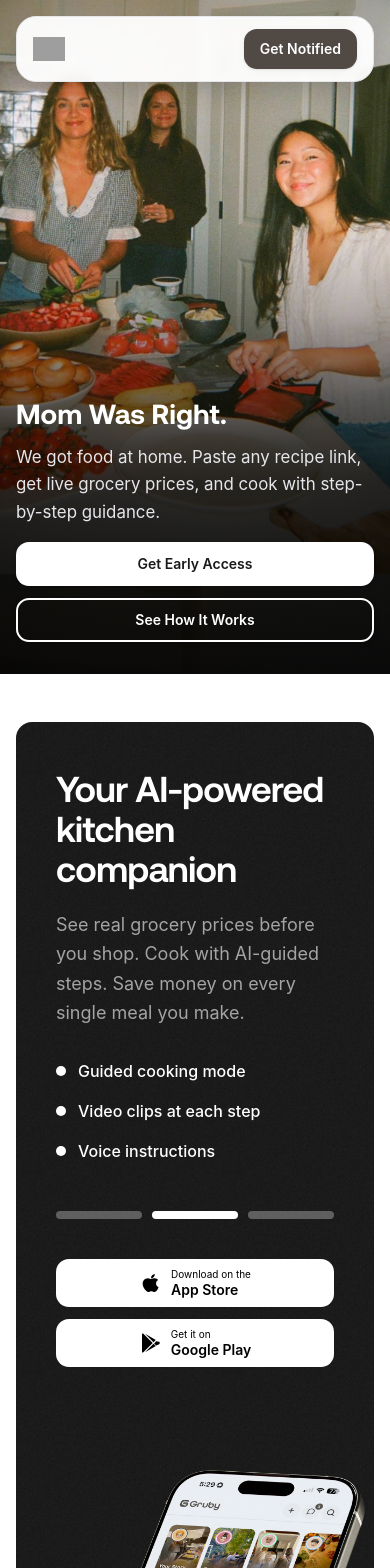
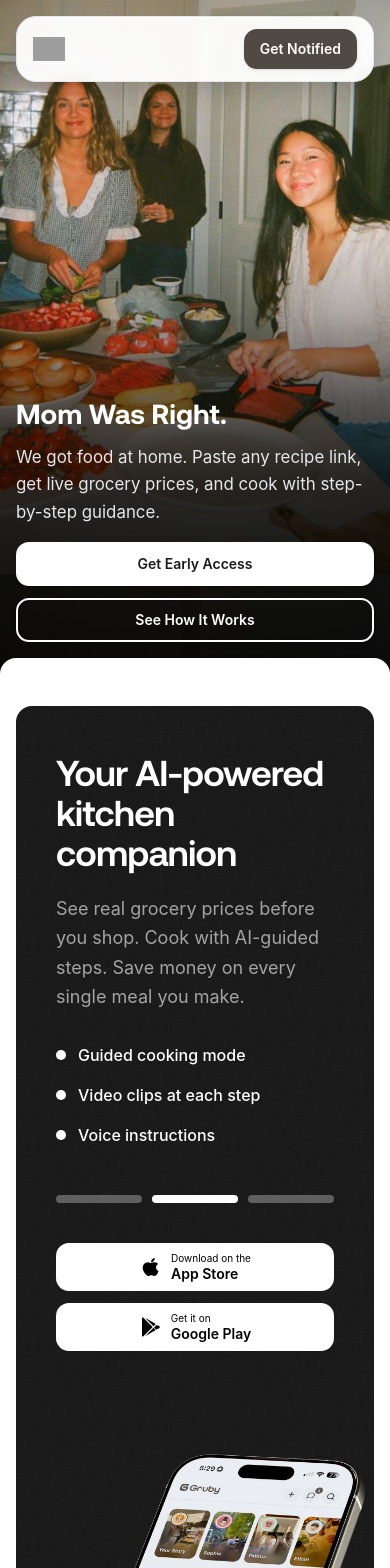
Before and after one commit to itzkennedydev/Gruby-Web, a Next.js app: page / in a window 390 px wide. Shown: the top 1568 px of the page. Built offline with nearby package versions, Linux system fonts and the light colour scheme; no server answers; grey boxes are pictures that could not be loaded.

Commit message:
Add rounded top corners to white section below hero
- Create white section wrapper with rounded-t corners
- Use nested radius principle for visual harmony
- Add z-10 to keep section above hero overlays on mobile
- Responsive sizing: 1rem/1.5rem/2rem radius at different breakpoints

```diff
--- a/src/app/(pages)/MarketingPage.tsx
+++ b/src/app/(pages)/MarketingPage.tsx
@@ -364,7 +364,7 @@ export default function MarketingPage() {
         }
       `}</style>
 
-      <div className="flex min-h-screen flex-col bg-white">
+      <div className="flex min-h-screen flex-col">
         {/* Hero Section */}
         <div className="relative -mt-32 h-[720px] overflow-hidden pt-32 sm:h-[550px] md:h-[650px] lg:h-[750px]">
           {/* Background Image */}
@@ -455,6 +455,10 @@ export default function MarketingPage() {
             </div>
           </div>
         </div>
+
+        {/* White section with rounded top corners */}
+        {/* Using nested radius principle: inner_radius = outer_radius - gap */}
+        <div className="relative z-10 -mt-4 rounded-t-[1rem] bg-white sm:-mt-6 sm:rounded-t-[1.5rem] md:-mt-8 md:rounded-t-[2rem]">
 
         {/* App Preview Section - Phone mockup with content */}
         <section className="pb-12 pt-12 sm:pb-16 sm:pt-16 md:pb-20 md:pt-20 lg:pb-28 lg:pt-28">
@@ -632,6 +636,9 @@ export default function MarketingPage() {
         />
 
         {/* Footer */}
+        </div>
+        {/* End of white rounded section */}
+
         <footer className="border-t border-[#e5e5e5] bg-white">
           <div className="mx-auto max-w-[1920px] px-4 py-12 sm:px-6 lg:px-8">
             <div className="grid grid-cols-1 gap-8 sm:grid-cols-2 md:grid-cols-5">
```
